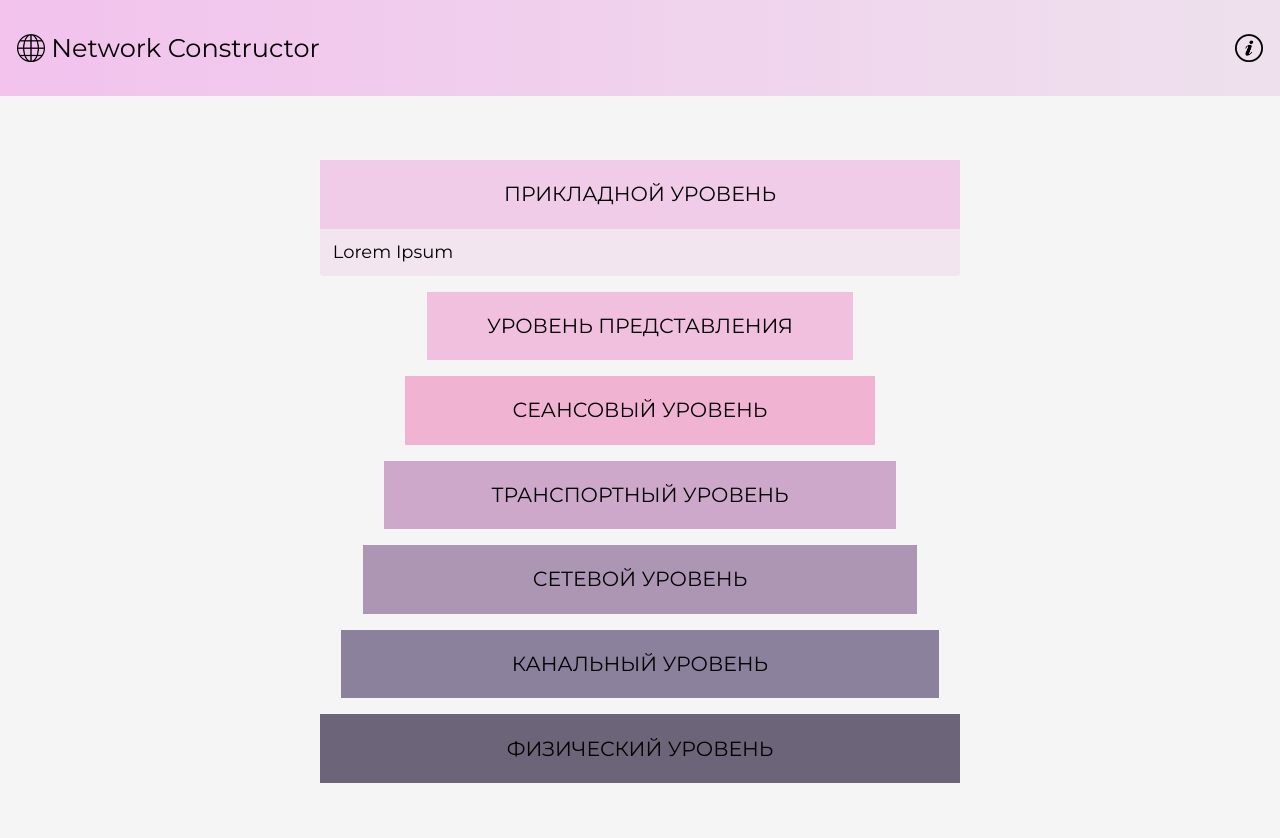
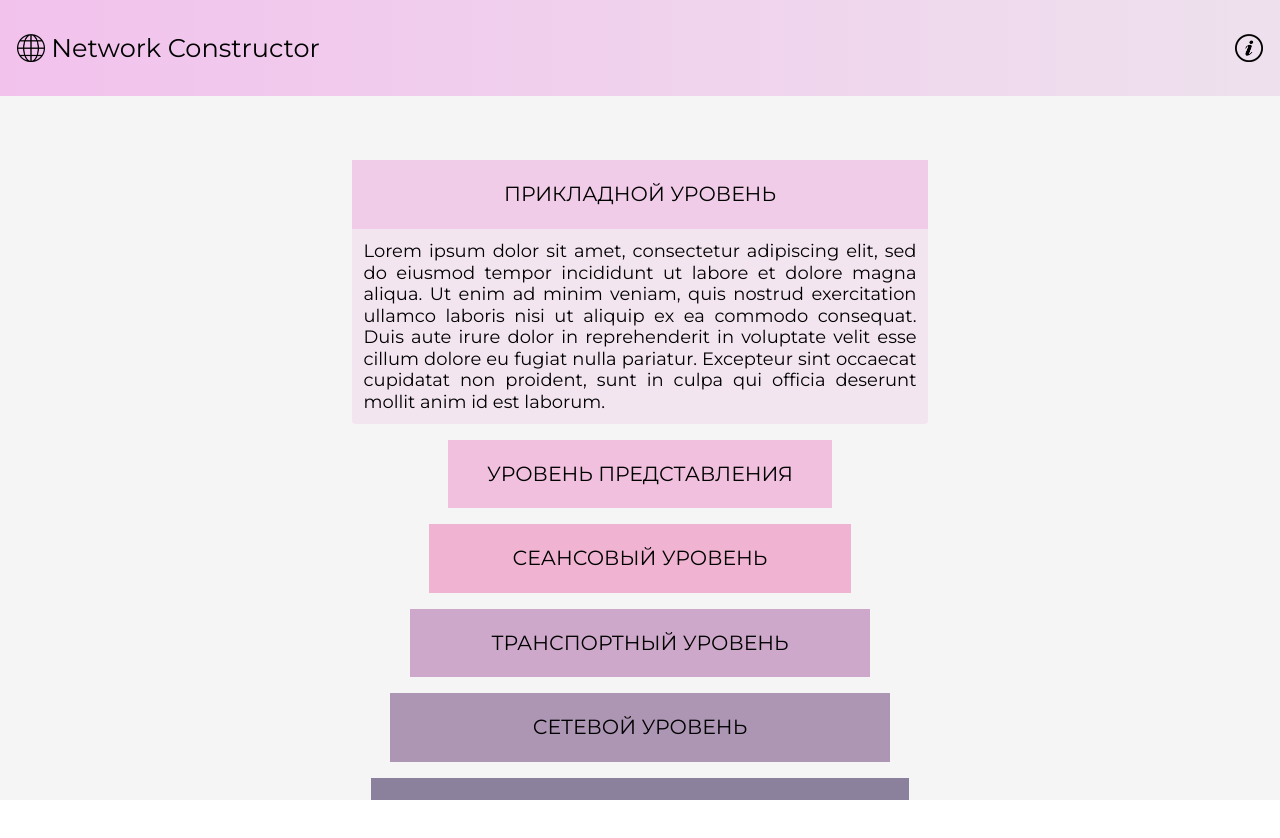
Before and after one commit to Hel7oBToPuM/network-constructor, a Vue app: page / in a window 1280 px wide. Both pictures are taken after a click on the button "ПРИКЛАДНОЙ УРОВЕНЬ". Shown: the top 838 px of the page. After the commit the page ends 800 px from the top, so only its background shows below. Built offline with nearby package versions, Linux system fonts and the light colour scheme.

Commit message:
Add smooth scroll to level when pressing button

```diff
--- a/src/assets/main.css
+++ b/src/assets/main.css
@@ -1,6 +1,8 @@
 @import './base.css';
 
-body {
+html, body {
+    height: 100%;
+    overflow: hidden;
     font-family: 'Montserrat', sans-serif;
 }
 #app {
--- a/src/components/LevelsItem.vue
+++ b/src/components/LevelsItem.vue
@@ -1,19 +1,34 @@
 <script setup>
-const props = defineProps(["classLevel", "color", "btnHeight", "width", "activeWidth", "isActive"]);
+import { ref, onMounted } from "vue";
+
+const props = defineProps([ "color", "btnHeight", "width", "activeWidth", "isActive", "index"]);
+const emit = defineEmits(["register-ref", "clicked"]);
+
+const liRef = ref(null);
+
+onMounted(() => {
+  emit('register-ref', liRef, props.index);
+});
+
 </script>
 
 <template>
-  <li :style="{width: isActive ? `${activeWidth}%` : `${width}%`}" :class="{[classLevel]: true, active: isActive }">
-    <button :style="{backgroundColor: `${color}d0`, height: `${btnHeight}vh`}" @click="$emit('clicked')">
+  <li ref="liRef"
+      :style="{width: `${isActive ? activeWidth : width}%`}"
+      :class="{[`level-${index}`]: true, active: isActive }">
+    <button
+        :style="{backgroundColor: `${color}d0`, height: `${btnHeight}vh`}"
+        @click="$emit('clicked')">
       <slot name="title"></slot>
     </button>
-    <Transition>
-      <p v-if="isActive" :style="{backgroundColor: `${color}51`}"><slot v-if="isActive" name="description"></slot></p>
-    </Transition>
+    <div v-show="isActive" class="description-container" :style="{backgroundColor: `${color}51`}">
+      <p><slot name="description"></slot></p>
+    </div>
   </li>
 </template>
 
 <style scoped>
+
 li {
   display: flex;
   flex-direction: column;
@@ -30,11 +45,14 @@
   cursor: pointer;
 }
 
+div {
+  border-radius: 0 0 0.3vw 0.3vw;
+}
+
 p {
   padding: 2%;
   font-size: 1.4vw;
   line-height: 1.2;
   text-align: justify;
-  border-radius: 0 0 0.3vw 0.3vw;
 }
 </style>
--- a/src/pages/LevelsView.vue
+++ b/src/pages/LevelsView.vue
@@ -1,5 +1,5 @@
 <script setup>
-import {ref} from "vue";
+import {nextTick, ref} from "vue";
 import Level from "@/components/LevelsItem.vue";
 
 const padding = 8
@@ -11,17 +11,17 @@
     {
       "Прикладной уровень": {
         color: "#efc3e6",
-        description: "Lorem Ipsum",
+        description: "Lorem ipsum dolor sit amet, consectetur adipiscing elit, sed do eiusmod tempor incididunt ut labore et dolore magna aliqua. Ut enim ad minim veniam, quis nostrud exercitation ullamco laboris nisi ut aliquip ex ea commodo consequat. Duis aute irure dolor in reprehenderit in voluptate velit esse cillum dolore eu fugiat nulla pariatur. Excepteur sint occaecat cupidatat non proident, sunt in culpa qui officia deserunt mollit anim id est laborum.",
         protocols: ["HTTP"]
       },
       "Уровень представления": {
         color: "#f1b5d9",
-        description: "Lorem Ipsum",
+        description: "Lorem ipsum dolor sit amet, consectetur adipiscing elit, sed do eiusmod tempor incididunt ut labore et dolore magna aliqua. Ut enim ad minim veniam, quis nostrud exercitation ullamco laboris nisi ut aliquip ex ea commodo consequat. Duis aute irure dolor in reprehenderit in voluptate velit esse cillum dolore eu fugiat nulla pariatur. Excepteur sint occaecat cupidatat non proident, sunt in culpa qui officia deserunt mollit anim id est laborum.",
         protocols: []
       },
       "Сеансовый уровень": {
         color: "#f0a6cb",
-        description: "Lorem Ipsum",
+        description: "Lorem ipsum dolor sit amet, consectetur adipiscing elit, sed do eiusmod tempor incididunt ut labore et dolore magna aliqua. Ut enim ad minim veniam, quis nostrud exercitation ullamco laboris nisi ut aliquip ex ea commodo consequat. Duis aute irure dolor in reprehenderit in voluptate velit esse cillum dolore eu fugiat nulla pariatur. Excepteur sint occaecat cupidatat non proident, sunt in culpa qui officia deserunt mollit anim id est laborum.",
         protocols: []
       },
       "Транспортный уровень": {
@@ -35,38 +35,53 @@
       },
       "Сетевой уровень": {
         color: "#9e80a6",
-        description: "Lorem Ipsum",
+        description: "Lorem ipsum dolor sit amet, consectetur adipiscing elit, sed do eiusmod tempor incididunt ut labore et dolore magna aliqua. Ut enim ad minim veniam, quis nostrud exercitation ullamco laboris nisi ut aliquip ex ea commodo consequat. Duis aute irure dolor in reprehenderit in voluptate velit esse cillum dolore eu fugiat nulla pariatur. Excepteur sint occaecat cupidatat non proident, sunt in culpa qui officia deserunt mollit anim id est laborum.",
         protocols: ["IP"]
       },
       "Канальный уровень": {
         color: "#75678a",
-        description: "Lorem Ipsum",
+        description: "Lorem ipsum dolor sit amet, consectetur adipiscing elit, sed do eiusmod tempor incididunt ut labore et dolore magna aliqua. Ut enim ad minim veniam, quis nostrud exercitation ullamco laboris nisi ut aliquip ex ea commodo consequat. Duis aute irure dolor in reprehenderit in voluptate velit esse cillum dolore eu fugiat nulla pariatur. Excepteur sint occaecat cupidatat non proident, sunt in culpa qui officia deserunt mollit anim id est laborum.",
         protocols: ["Ethernet", "MAC"]
       },
       "Физический уровень": {
         color: "#4e445c",
-        description: "Lorem Ipsum",
+        description: "Lorem ipsum dolor sit amet, consectetur adipiscing elit, sed do eiusmod tempor incididunt ut labore et dolore magna aliqua. Ut enim ad minim veniam, quis nostrud exercitation ullamco laboris nisi ut aliquip ex ea commodo consequat. Duis aute irure dolor in reprehenderit in voluptate velit esse cillum dolore eu fugiat nulla pariatur. Excepteur sint occaecat cupidatat non proident, sunt in culpa qui officia deserunt mollit anim id est laborum.",
         protocols: []
       },
     }
 )
 
 const activeButtonIndex = ref(null);
+const levelRefs = ref([]);
+
+const handleClick = (index) => {
+  const newIndex = index !== activeButtonIndex.value ? index : null;
+  activeButtonIndex.value = newIndex;
+
+  nextTick(() => {
+    if (newIndex !== null) {
+      const element = levelRefs.value[newIndex];
+      element.scrollIntoView({ behavior: 'smooth', block: 'center' });
+    }
+  });
+};
+
 </script>
 
 <template>
-  <main :style="{padding: `${padding}vh 0`}">
+  <main :style="{padding: `${padding}vh`, height: `${height}vh`}">
     <ul :style="{gap: `${gap}vh`}" class="levels">
       <Level
           v-for="(props, title, index) in levels"
           :key="index"
-          :class-level="`level-${index}`"
+          :index="index"
           :color="props.color"
-          :btn-height="(height - gap*(Object.keys(levels).length - 1))/Object.keys(levels).length"
+          :btn-height="(height - gap * (Object.keys(levels).length - 1)) / Object.keys(levels).length"
           :width="lastElementWidth - (lastElementWidth / 15) * (Object.keys(levels).length - 1 - index)"
           :active-width="lastElementWidth"
           :is-active="activeButtonIndex === index"
-          @clicked="activeButtonIndex = (index !== activeButtonIndex ? index : null)"
+          @register-ref="(el, _index) => { levelRefs[_index] = el.value }"
+          @clicked="handleClick(index)"
       >
         <template #title>{{ title }}</template>
         <template #description>{{ props.description }}</template>
@@ -78,10 +93,10 @@
 <style scoped>
 main {
   background-color: #f5f5f5;
+  overflow: auto;
 }
 
 .levels {
-  height: 100%;
   display: flex;
   flex-direction: column;
   align-items: center;
```
